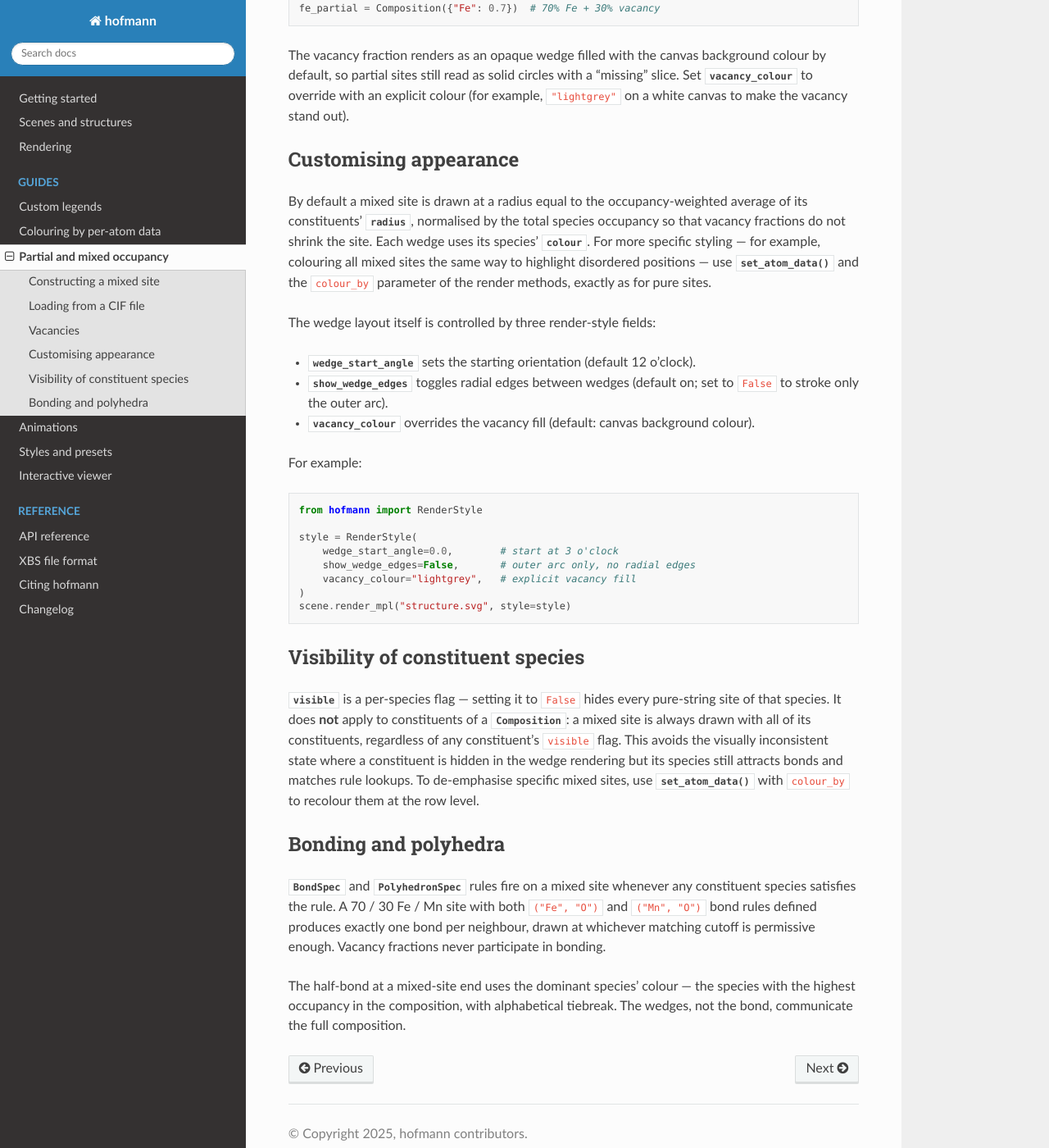
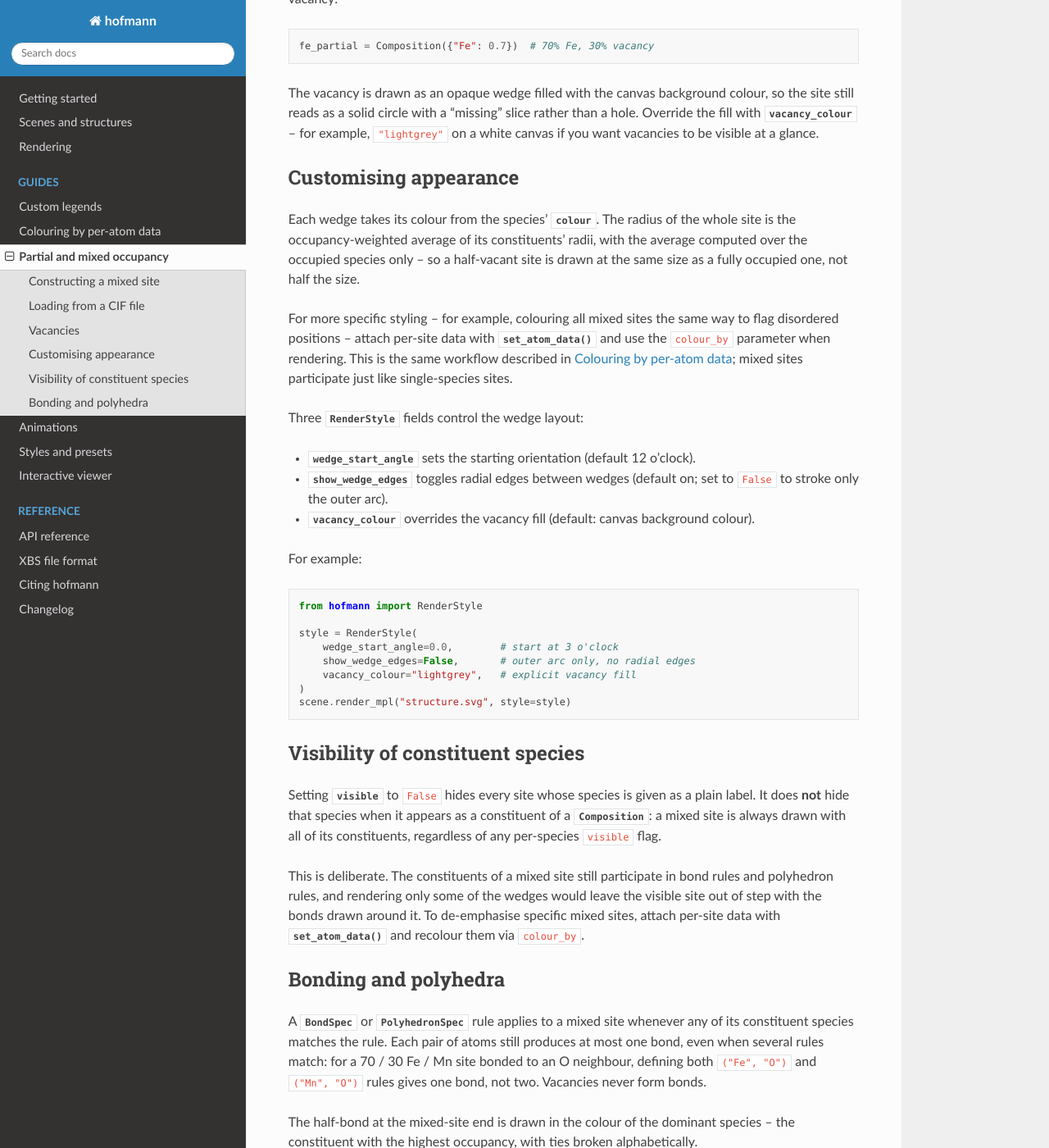
Before and after one commit to bjmorgan/hofmann, a Sphinx documentation site: the page built from docs/partial_occupancy.rst, in a window 1280 px wide and 1400 px high, scrolled down 2051 px. Shown: the whole window at 82% size. Built offline with Sphinx 7.4.7 and the Read the Docs theme 3.1.0, drawn with Linux system fonts in a browser that asks for light colours; some of the changed text lies outside the part shown.

Commit message:
Tighten wording in partial occupancy guide
Replace internal jargon ('rows', 'rule lookups', 'fire on a mixed
site', 'pure-string site') with reader-facing language. Resolve
ambiguous bond-rule semantics ('permissive enough') with a concrete
example. Drop redundant editorial sentences and replace the
ratio-direction-ambiguous '2:1' description of TiOF2 anion sites
with explicit fractions.

```diff
--- a/docs/partial_occupancy.rst
+++ b/docs/partial_occupancy.rst
@@ -3,10 +3,10 @@
 Partial and mixed occupancy
 ============================
 
-Hofmann can render sites that are partially occupied (a fraction of an
-atom) or shared between multiple species (a solid solution).  These
-sites appear as VESTA-style pie wedges, one wedge per constituent
-species, with wedge angles proportional to occupancy.
+Hofmann can render sites that are partially occupied (a fraction of
+an atom) or shared between multiple species (a solid solution).  Such
+sites are drawn as pie wedges -- one wedge per species, with each
+wedge's angle proportional to that species' occupancy.
 
 .. image:: _static/partial_occupancy.svg
    :width: 400px
@@ -14,9 +14,9 @@ species, with wedge angles proportional to occupancy.
    :alt: TiOF2 unit cell with disordered O/F anion sites rendered as wedges
 
 The figure above shows TiOF\ :sub:`2`, which adopts the cubic
-ReO\ :sub:`3` structure with Ti at the cell corners and a single anion
-site at each edge midpoint.  Every anion site is occupied by O and F
-in a 2:1 ratio, so each appears as a two-wedge mixed site.
+ReO\ :sub:`3` structure with Ti at the cell corners and one anion
+site at each edge midpoint.  Each anion site is two-thirds F and
+one-third O, so each is drawn as two wedges.
 
 Constructing a mixed site
 --------------------------
@@ -46,20 +46,21 @@ identical mix every time.
 Loading from a CIF file
 -----------------------
 
-CIF files express mixed sites by listing each species at the same
-fractional position with its own occupancy.  pymatgen reads these
-files directly and :func:`~hofmann.from_pymatgen` propagates the
-occupancies through to a :class:`Composition`-bearing scene with no
-manual processing.
+CIF files express mixed sites by listing each species on its own row
+at the same fractional position, with the row's occupancy giving that
+species' fraction.  pymatgen reads these directly, and
+:func:`~hofmann.from_pymatgen` turns each such site into a
+:class:`Composition` in the resulting scene -- you don't need to
+preprocess the structure.
 
-Here is the smallest possible example -- a single Fe / Mn site
-filling a 2.8 Å cubic cell:
+Here is a minimal example -- a single Fe / Mn site filling a 2.8 Å
+cubic cell:
 
 .. literalinclude:: ../examples/disordered_site.cif
    :language: text
    :caption: ``disordered_site.cif``
 
-Loading and rendering takes two lines:
+Load it and render:
 
 .. code-block:: python
 
@@ -75,41 +76,45 @@ Loading and rendering takes two lines:
    :align: center
    :alt: Single mixed-occupancy Fe/Mn site rendered as a two-wedge atom
 
-The same pattern applies to any pymatgen :class:`~pymatgen.core.Structure`,
-whether it was read from a CIF file or built programmatically: any
-:class:`pymatgen.core.PeriodicSite` whose ``species`` mapping has
-more than one entry, or a single entry at occupancy less than one,
-becomes a :class:`Composition` in the resulting scene.
+The same conversion applies to any pymatgen :class:`~pymatgen.core.Structure`,
+whether you read it from a CIF or built it in code.  The rule is
+simple: any site with more than one species, or with a single species
+at occupancy below one, becomes a :class:`Composition`.  Everything
+else stays as a plain species label.
 
 Vacancies
 ---------
 
-A :class:`Composition` whose occupancies sum to less than one carries
-an implicit vacancy fraction::
+When a :class:`Composition`'s occupancies sum to less than one, the
+missing fraction is treated as a vacancy::
 
-    fe_partial = Composition({"Fe": 0.7})  # 70% Fe + 30% vacancy
+    fe_partial = Composition({"Fe": 0.7})  # 70% Fe, 30% vacancy
 
-The vacancy fraction renders as an opaque wedge filled with the
-canvas background colour by default, so partial sites still read as
-solid circles with a "missing" slice.  Set
-:attr:`~hofmann.RenderStyle.vacancy_colour` to override with an
-explicit colour (for example, ``"lightgrey"`` on a white canvas to
-make the vacancy stand out).
+The vacancy is drawn as an opaque wedge filled with the canvas
+background colour, so the site still reads as a solid circle with a
+"missing" slice rather than a hole.  Override the fill with
+:attr:`~hofmann.RenderStyle.vacancy_colour` -- for example,
+``"lightgrey"`` on a white canvas if you want vacancies to be
+visible at a glance.
 
 Customising appearance
 ----------------------
 
-By default a mixed site is drawn at a radius equal to the
-occupancy-weighted average of its constituents'
-:attr:`~hofmann.AtomStyle.radius`, normalised by the total species
-occupancy so that vacancy fractions do not shrink the site.  Each
-wedge uses its species' :attr:`~hofmann.AtomStyle.colour`.
-For more specific styling — for example, colouring all mixed sites the
-same way to highlight disordered positions — use
-:meth:`~hofmann.StructureScene.set_atom_data` and the ``colour_by``
-parameter of the render methods, exactly as for pure sites.
+Each wedge takes its colour from the species'
+:attr:`~hofmann.AtomStyle.colour`.  The radius of the whole site is
+the occupancy-weighted average of its constituents' radii, with the
+average computed over the occupied species only -- so a half-vacant
+site is drawn at the same size as a fully occupied one, not half the
+size.
 
-The wedge layout itself is controlled by three render-style fields:
+For more specific styling -- for example, colouring all mixed sites
+the same way to flag disordered positions -- attach per-site data
+with :meth:`~hofmann.StructureScene.set_atom_data` and use the
+``colour_by`` parameter when rendering.  This is the same workflow
+described in :doc:`colouring`; mixed sites participate just like
+single-species sites.
+
+Three :class:`~hofmann.RenderStyle` fields control the wedge layout:
 
 - :attr:`~hofmann.RenderStyle.wedge_start_angle` sets the starting
   orientation (default 12 o'clock).
@@ -133,28 +138,29 @@ For example::
 Visibility of constituent species
 ---------------------------------
 
-:attr:`~hofmann.AtomStyle.visible` is a per-species flag — setting it
-to ``False`` hides every pure-string site of that species.  It does
-**not** apply to constituents of a :class:`Composition`: a mixed site
-is always drawn with all of its constituents, regardless of any
-constituent's ``visible`` flag.  This avoids the visually inconsistent
-state where a constituent is hidden in the wedge rendering but its
-species still attracts bonds and matches rule lookups.  To
-de-emphasise specific mixed sites, use
-:meth:`~hofmann.StructureScene.set_atom_data` with ``colour_by`` to
-recolour them at the row level.
+Setting :attr:`~hofmann.AtomStyle.visible` to ``False`` hides every
+site whose species is given as a plain label.  It does **not** hide
+that species when it appears as a constituent of a
+:class:`Composition`: a mixed site is always drawn with all of its
+constituents, regardless of any per-species ``visible`` flag.
+
+This is deliberate.  The constituents of a mixed site still
+participate in bond rules and polyhedron rules, and rendering only
+some of the wedges would leave the visible site out of step with the
+bonds drawn around it.  To de-emphasise specific mixed sites, attach
+per-site data with :meth:`~hofmann.StructureScene.set_atom_data` and
+recolour them via ``colour_by``.
 
 Bonding and polyhedra
 ---------------------
 
-:class:`BondSpec` and :class:`PolyhedronSpec` rules fire on a mixed
-site whenever any constituent species satisfies the rule.  A 70 / 30
-Fe / Mn site with both ``("Fe", "O")`` and ``("Mn", "O")`` bond rules
-defined produces exactly one bond per neighbour, drawn at whichever
-matching cutoff is permissive enough.  Vacancy fractions never
-participate in bonding.
+A :class:`BondSpec` or :class:`PolyhedronSpec` rule applies to a
+mixed site whenever any of its constituent species matches the rule.
+Each pair of atoms still produces at most one bond, even when several
+rules match: for a 70 / 30 Fe / Mn site bonded to an O neighbour,
+defining both ``("Fe", "O")`` and ``("Mn", "O")`` rules gives one
+bond, not two.  Vacancies never form bonds.
 
-The half-bond at a mixed-site end uses the dominant species'
-colour — the species with the highest occupancy in the composition,
-with alphabetical tiebreak.  The wedges, not the bond, communicate the
-full composition.
+The half-bond at the mixed-site end is drawn in the colour of the
+dominant species -- the constituent with the highest occupancy, with
+ties broken alphabetically.
```
